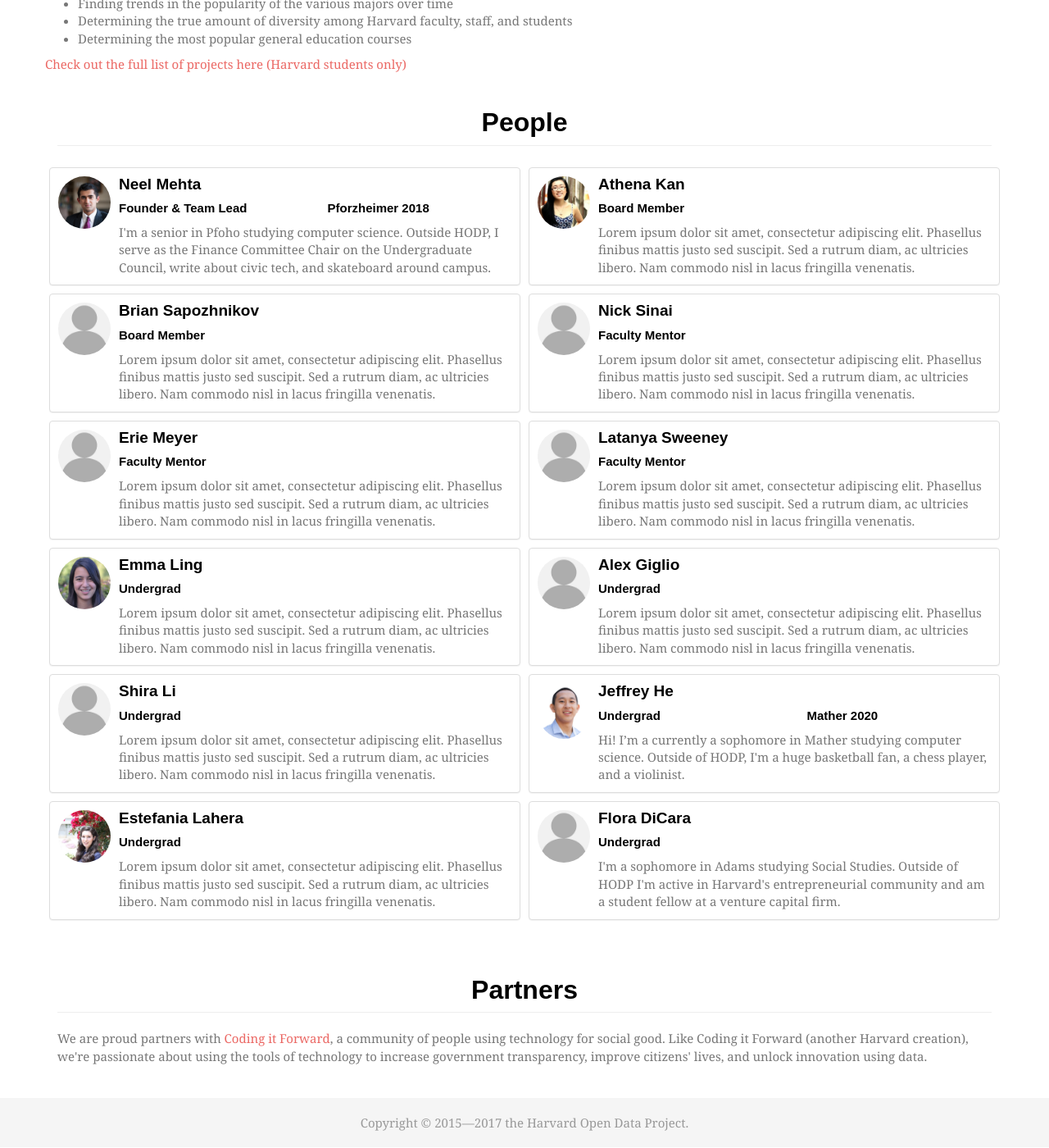
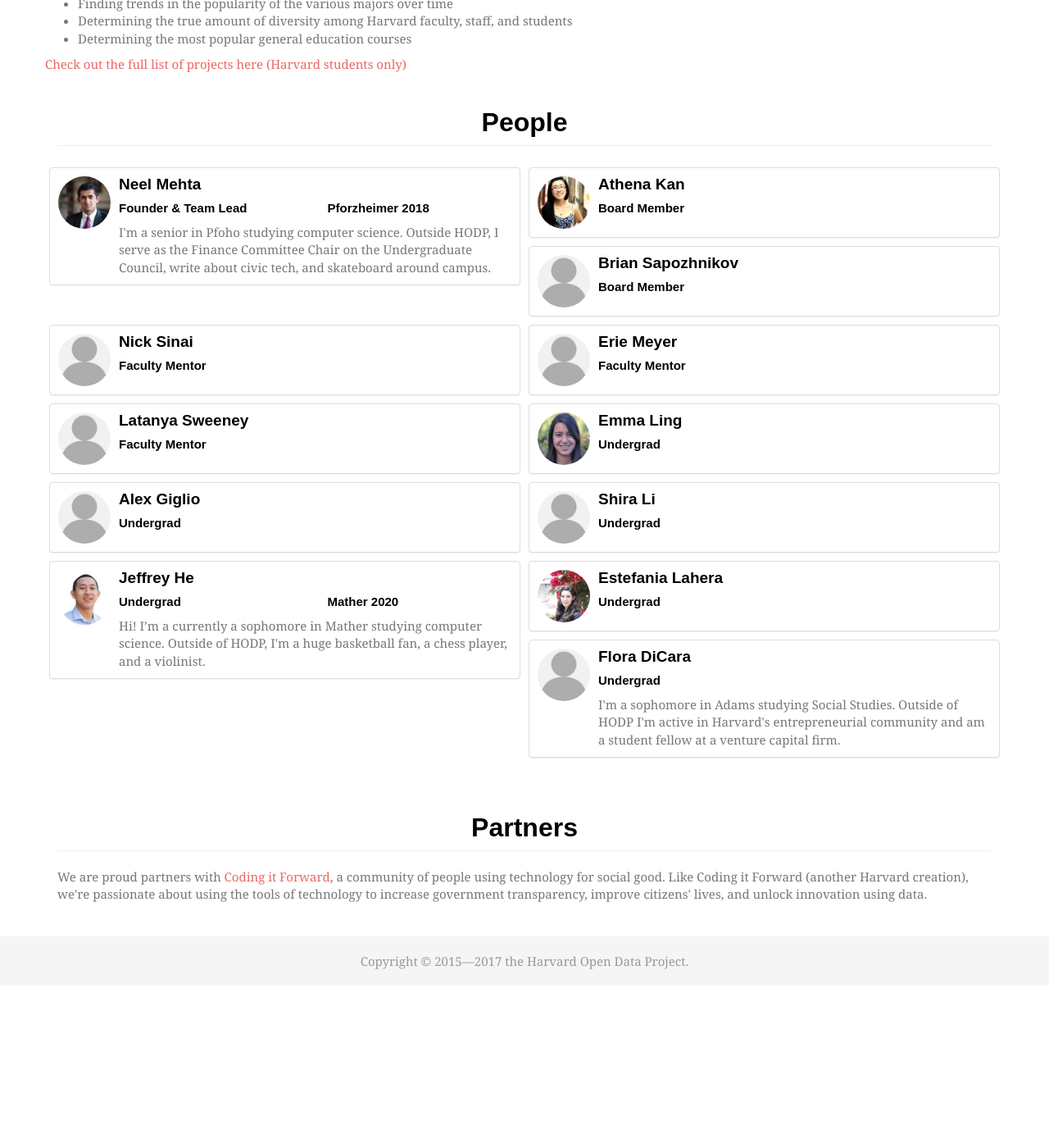
Before and after one commit to HarvardOpenData/HarvardOpenData.github.io, a Jekyll site: the page built from about.html, in a window 1280 px wide and 1400 px high, scrolled down 1220 px. Shown: the whole window at 82% size. Built offline with Jekyll 4.4.1, drawn with Linux system fonts in a browser that asks for light colours; nearby versions of some CDN libraries; some web fonts are replaced; after the commit the page ends 2423 px from its top, so only the background shows below that.

Commit message:
removed fake bios

```diff
--- a/_data/people.yml
+++ b/_data/people.yml
@@ -8,29 +8,29 @@
 -   name: Athena Kan
     role: Board Member
     image: athena-kan.jpg
-    bio: Lorem ipsum dolor sit amet, consectetur adipiscing elit. Phasellus finibus mattis justo sed suscipit. Sed a rutrum diam, ac ultricies libero. Nam commodo nisl in lacus fringilla venenatis.
+    bio:
 -   name: Brian Sapozhnikov
     role: Board Member
-    bio: Lorem ipsum dolor sit amet, consectetur adipiscing elit. Phasellus finibus mattis justo sed suscipit. Sed a rutrum diam, ac ultricies libero. Nam commodo nisl in lacus fringilla venenatis.
+    bio:
 -   name: Nick Sinai
     role: Faculty Mentor
-    bio: Lorem ipsum dolor sit amet, consectetur adipiscing elit. Phasellus finibus mattis justo sed suscipit. Sed a rutrum diam, ac ultricies libero. Nam commodo nisl in lacus fringilla venenatis.
+    bio:
 -   name: Erie Meyer
     role: Faculty Mentor
-    bio: Lorem ipsum dolor sit amet, consectetur adipiscing elit. Phasellus finibus mattis justo sed suscipit. Sed a rutrum diam, ac ultricies libero. Nam commodo nisl in lacus fringilla venenatis.
+    bio:
 -   name: Latanya Sweeney
     role: Faculty Mentor
-    bio: Lorem ipsum dolor sit amet, consectetur adipiscing elit. Phasellus finibus mattis justo sed suscipit. Sed a rutrum diam, ac ultricies libero. Nam commodo nisl in lacus fringilla venenatis.
+    bio:
 -   name: Emma Ling
     role: Undergrad
     image: emma-ling.jpg
-    bio: Lorem ipsum dolor sit amet, consectetur adipiscing elit. Phasellus finibus mattis justo sed suscipit. Sed a rutrum diam, ac ultricies libero. Nam commodo nisl in lacus fringilla venenatis.
+    bio:
 -   name: Alex Giglio
     role: Undergrad
-    bio: Lorem ipsum dolor sit amet, consectetur adipiscing elit. Phasellus finibus mattis justo sed suscipit. Sed a rutrum diam, ac ultricies libero. Nam commodo nisl in lacus fringilla venenatis.
+    bio:
 -   name: Shira Li
     role: Undergrad
-    bio: Lorem ipsum dolor sit amet, consectetur adipiscing elit. Phasellus finibus mattis justo sed suscipit. Sed a rutrum diam, ac ultricies libero. Nam commodo nisl in lacus fringilla venenatis.
+    bio:
 -   name: Jeffrey He
     role: Undergrad
     image: jeffrey-he.jpg
@@ -40,7 +40,7 @@
 -   name: Estefania Lahera
     role: Undergrad
     image: estefania-lahera.jpg
-    bio: Lorem ipsum dolor sit amet, consectetur adipiscing elit. Phasellus finibus mattis justo sed suscipit. Sed a rutrum diam, ac ultricies libero. Nam commodo nisl in lacus fringilla venenatis.
+    bio:
 -   name: Flora DiCara
     role: Undergrad
     bio: I'm a sophomore in Adams studying Social Studies. Outside of HODP I'm active in Harvard's entrepreneurial community and am a student fellow at a venture capital firm.
```
Also changed, not shown: Gemfile.lock.
